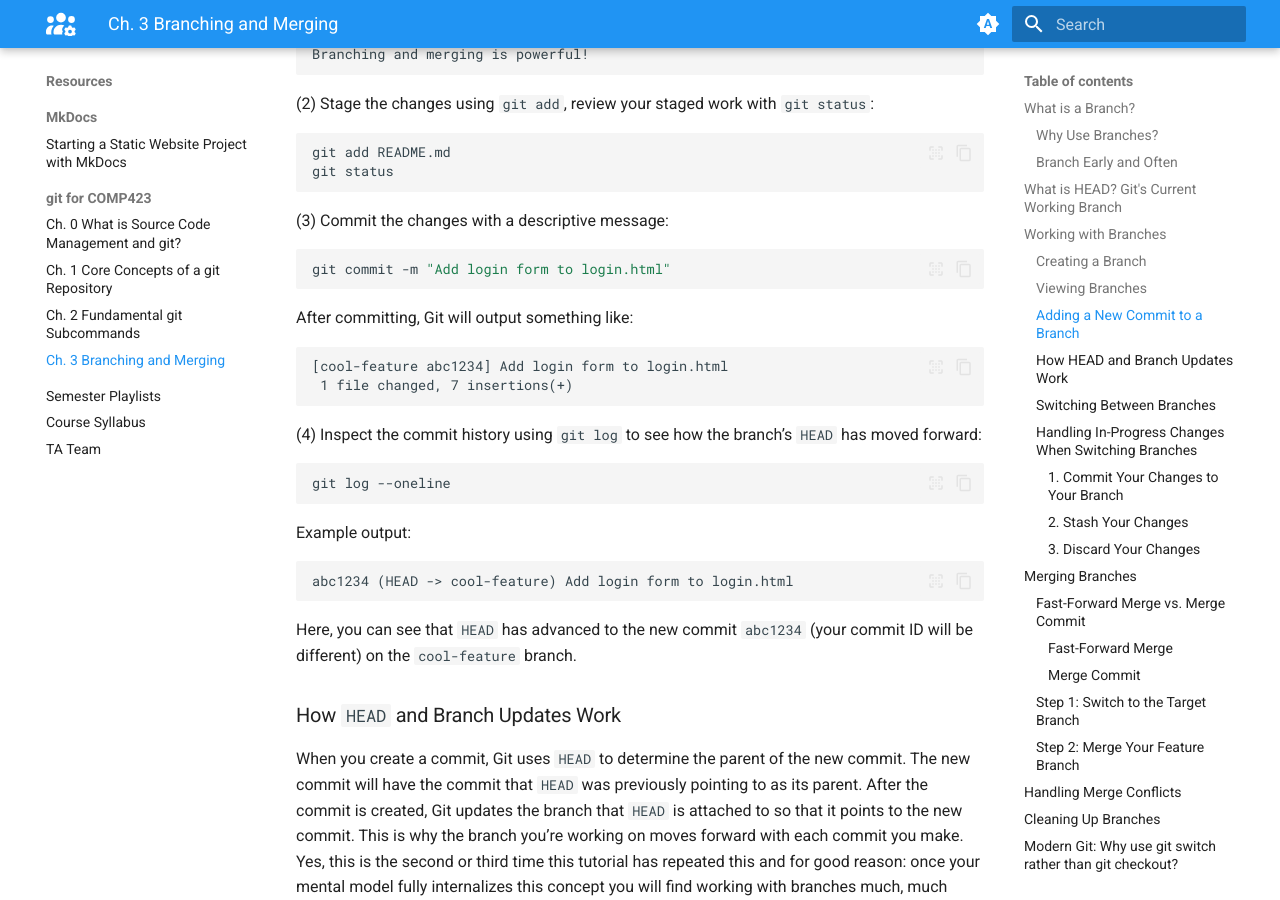
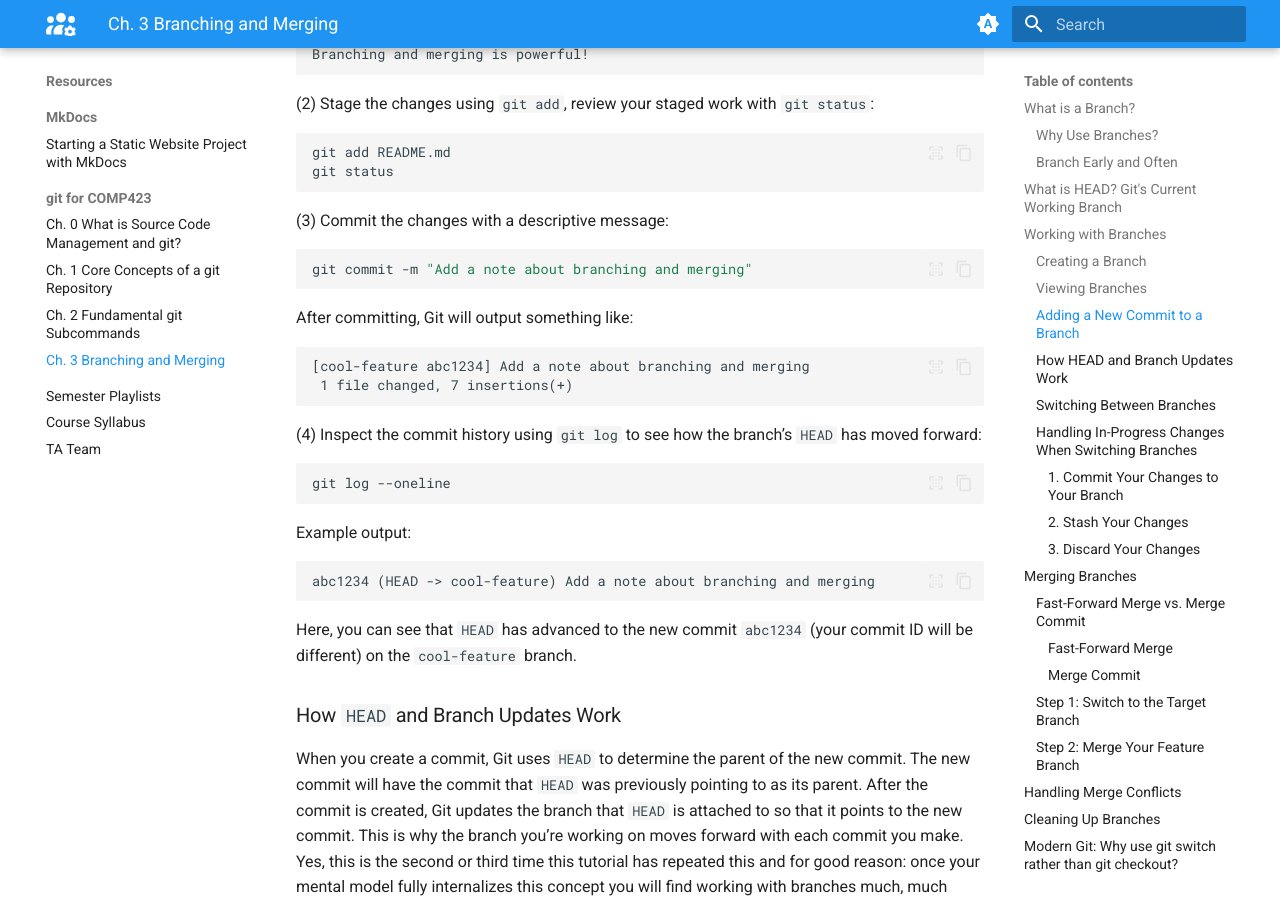
Before and after one commit to comp423-25s/comp423-25s.github.io, an MkDocs documentation site: the page built from docs/resources/git/ch3-git-branch-merge.md, in a window 1280 px wide and 900 px high, scrolled down 3594 px. Built offline with MkDocs 1.6.1 and Material for MkDocs 9.7.7, drawn with Linux system fonts in a browser that asks for light colours.

Commit message:
Remove references to a login form

````diff
--- a/docs/resources/git/ch3-git-branch-merge.md
+++ b/docs/resources/git/ch3-git-branch-merge.md
@@ -112,13 +112,13 @@ Once you’re on the `cool-feature` branch and ready to make changes, you can ad
 (3) Commit the changes with a descriptive message:
 
    ```bash
-   git commit -m "Add login form to login.html"
+   git commit -m "Add a note about branching and merging"
    ```
 
    After committing, Git will output something like:
 
    ```plaintext
-   [cool-feature abc1234] Add login form to login.html
+   [cool-feature abc1234] Add a note about branching and merging
     1 file changed, 7 insertions(+)
    ```
 
@@ -131,7 +131,7 @@ Once you’re on the `cool-feature` branch and ready to make changes, you can ad
    Example output:
 
    ```plaintext
-   abc1234 (HEAD -> cool-feature) Add login form to login.html
+   abc1234 (HEAD -> cool-feature) Add a note about branching and merging
    ```
 
    Here, you can see that `HEAD` has advanced to the new commit `abc1234` (your commit ID will be different) on the `cool-feature` branch.
````
